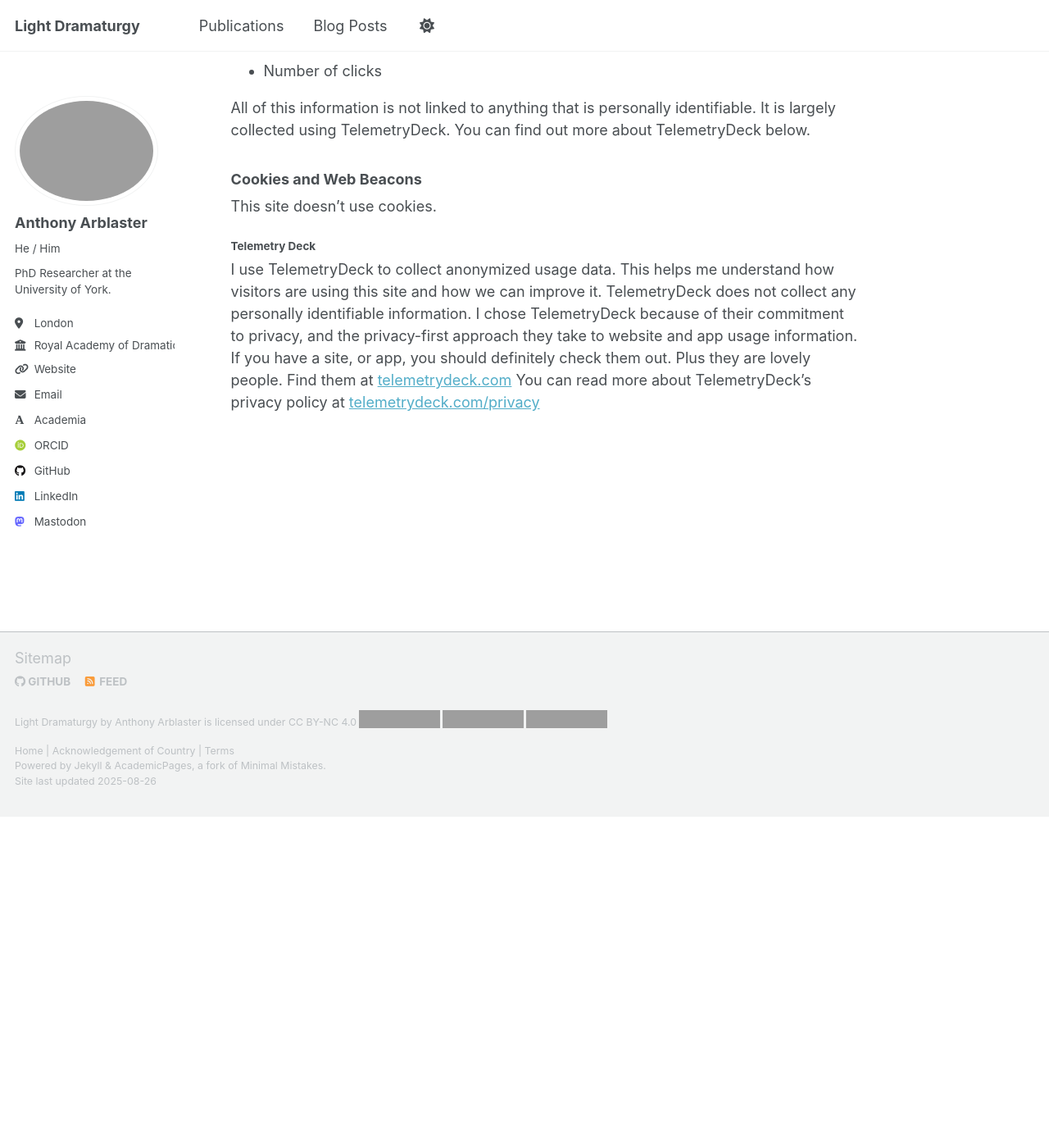
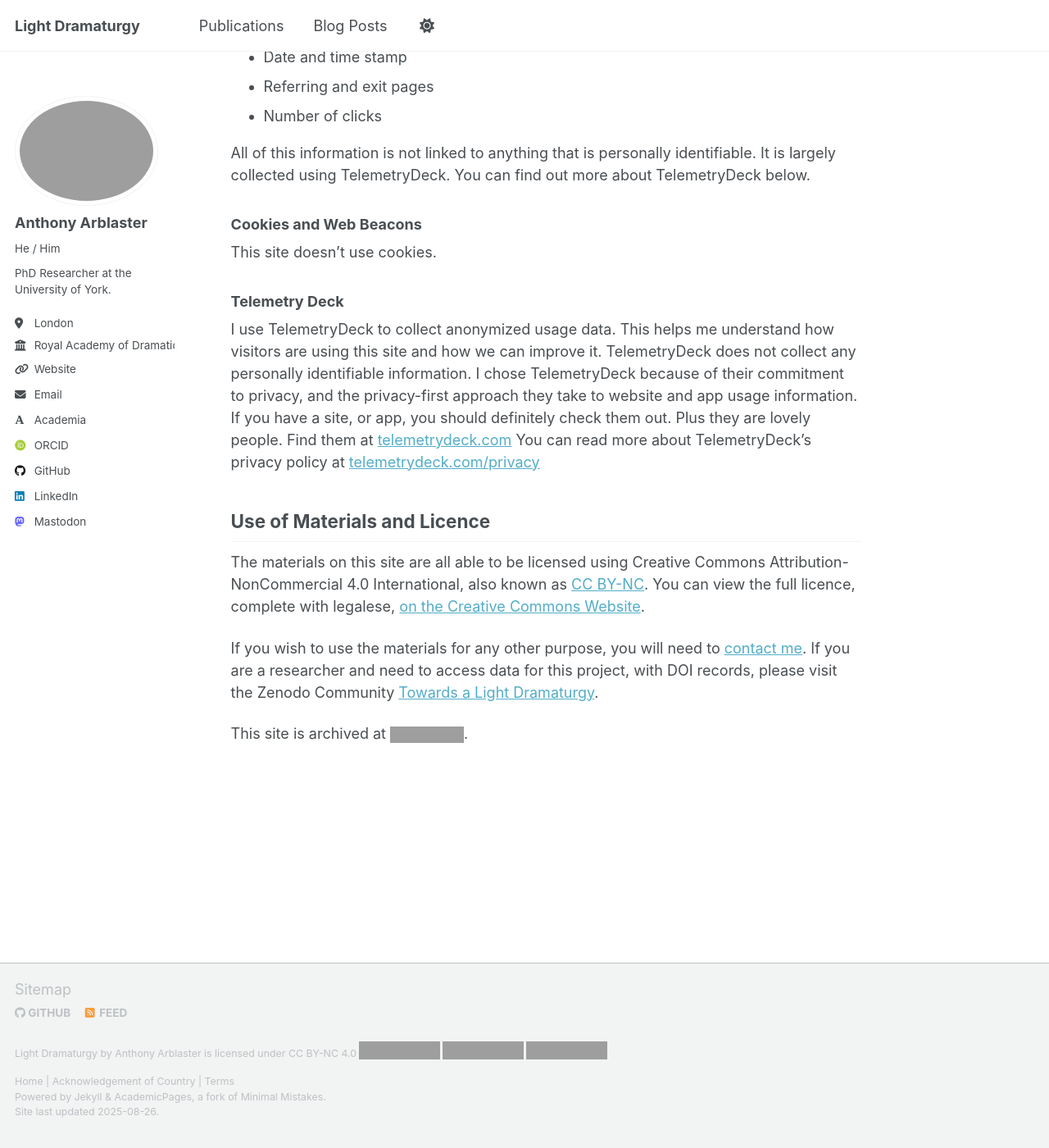
Before and after one commit to aarblaster/light-dramaturgy, a Jekyll site: the page built from _pages/terms.md, in a window 1280 px wide and 1400 px high, scrolled down 605 px. Shown: the whole window at 82% size. Built offline with Jekyll 4.4.1, drawn with Linux system fonts in a browser that asks for light colours; some web fonts are replaced; a script that is not in the unit is left out; before the commit the page ends 1601 px from its top, so only the background shows below that; some of the changed text lies outside the part shown; grey boxes are pictures that could not be loaded.

Commit message:
Terms Updated
Terms now includes some minor formatting changes, and clarification about licencing and the location of archived materials.

```diff
--- a/_includes/footer.html
+++ b/_includes/footer.html
@@ -23,5 +23,5 @@
   <p xmlns:cc="http://creativecommons.org/ns#" xmlns:dct="http://purl.org/dc/terms/"><a property="dct:title" rel="cc:attributionURL" href="http://phd.anthonyarblaster.com">Light Dramaturgy</a> by <a rel="cc:attributionURL dct:creator" property="cc:attributionName" href="https://anthonyarblaster.com">Anthony Arblaster</a> is licensed under <a href="https://creativecommons.org/licenses/by-nc/4.0/?ref=chooser-v1" target="_blank" rel="license noopener noreferrer" style="display:inline-block;">CC BY-NC 4.0<img style="height:22px!important;margin-left:3px;vertical-align:text-bottom;" src="https://mirrors.creativecommons.org/presskit/icons/cc.svg?ref=chooser-v1" alt=""><img style="height:22px!important;margin-left:3px;vertical-align:text-bottom;" src="https://mirrors.creativecommons.org/presskit/icons/by.svg?ref=chooser-v1" alt=""><img style="height:22px!important;margin-left:3px;vertical-align:text-bottom;" src="https://mirrors.creativecommons.org/presskit/icons/nc.svg?ref=chooser-v1" alt=""></a></p>
   <p><a href="https://phd.anthonyarblaster.com">Home</a> | <a href="/aoc.html">Acknowledgement of Country</a> | <a href="/terms.html">Terms</a><br />
 	{{ site.data.ui-text[site.locale].powered_by | default: "Powered by" }} <a href="http://jekyllrb.com" rel="nofollow">Jekyll</a> &amp; <a href="https://github.com/academicpages/academicpages.github.io">AcademicPages</a>, a fork of <a href="https://mademistakes.com/work/minimal-mistakes-jekyll-theme/" rel="nofollow">Minimal Mistakes</a>.<br />
-  Site last updated {{ "now" | date: '%Y-%m-%d' }} </p>
+  Site last updated {{ "now" | date: '%Y-%m-%d' }}. </p>
 </div>
--- a/_pages/terms.md
+++ b/_pages/terms.md
@@ -4,11 +4,13 @@ title: "Terms and Privacy Policy"
 author_profile: true
 ---
 
+{% include toc %}
+
 The privacy of my visitors is extremely important. This Privacy Policy outlines the types of personal information that is received and collected and how it is used. I will never share your email address or any other personal information to anyone without your direct consent.
 
 Please note, these terms are different than those for praticipants in the research. If you are a praticipant you can read the Participant INformation Sheet you were provided or view them [on this blog post](https://phd.anthonyarblaster.com/phd/Ethics-Documents/).
 
-### Log Files
+## Log Files
 
 Like many other websites, this site uses log files to help learn about when, from where, and how often traffic flows to this site. The information in these log files include:
 
@@ -25,9 +27,16 @@ All of this information is not linked to anything that is personally identifiabl
 
 This site doesn't use cookies.
 
-#### Telemetry Deck
+### Telemetry Deck
 
 I use TelemetryDeck to collect anonymized usage data. This helps me understand how visitors are using this site and how we can improve it. TelemetryDeck does not collect any personally identifiable information.
 I chose TelemetryDeck because of their commitment to privacy, and the privacy-first approach they take to website and app usage information.
 If you have a site, or app, you should definitely check them out. Plus they are lovely people. Find them at [telemetrydeck.com](https://telemetrydeck.com)
 You can read more about TelemetryDeck's privacy policy at [telemetrydeck.com/privacy](https://telemetrydeck.com/privacy)
+
+## Use of Materials and Licence
+The materials on this site are all able to be licensed using Creative Commons Attribution-NonCommercial 4.0 International, also known as [CC BY-NC](https://creativecommons.org/licenses/by-nc/4.0/). You can view the full licence, complete with legalese, [on the Creative Commons Website](https://creativecommons.org/licenses/by-nc/4.0/legalcode.en).
+
+If you wish to use the materials for any other purpose, you will need to [contact me](/contact). If you are a researcher and need to access data for this project, with DOI records, please visit the Zenodo Community [Towards a Light Dramaturgy](https://zenodo.org/communities/light-dramaturgy/).
+
+This site is archived at [![DOI](https://zenodo.org/badge/961492842.svg)](https://doi.org/10.5281/zenodo.15684581).
```
